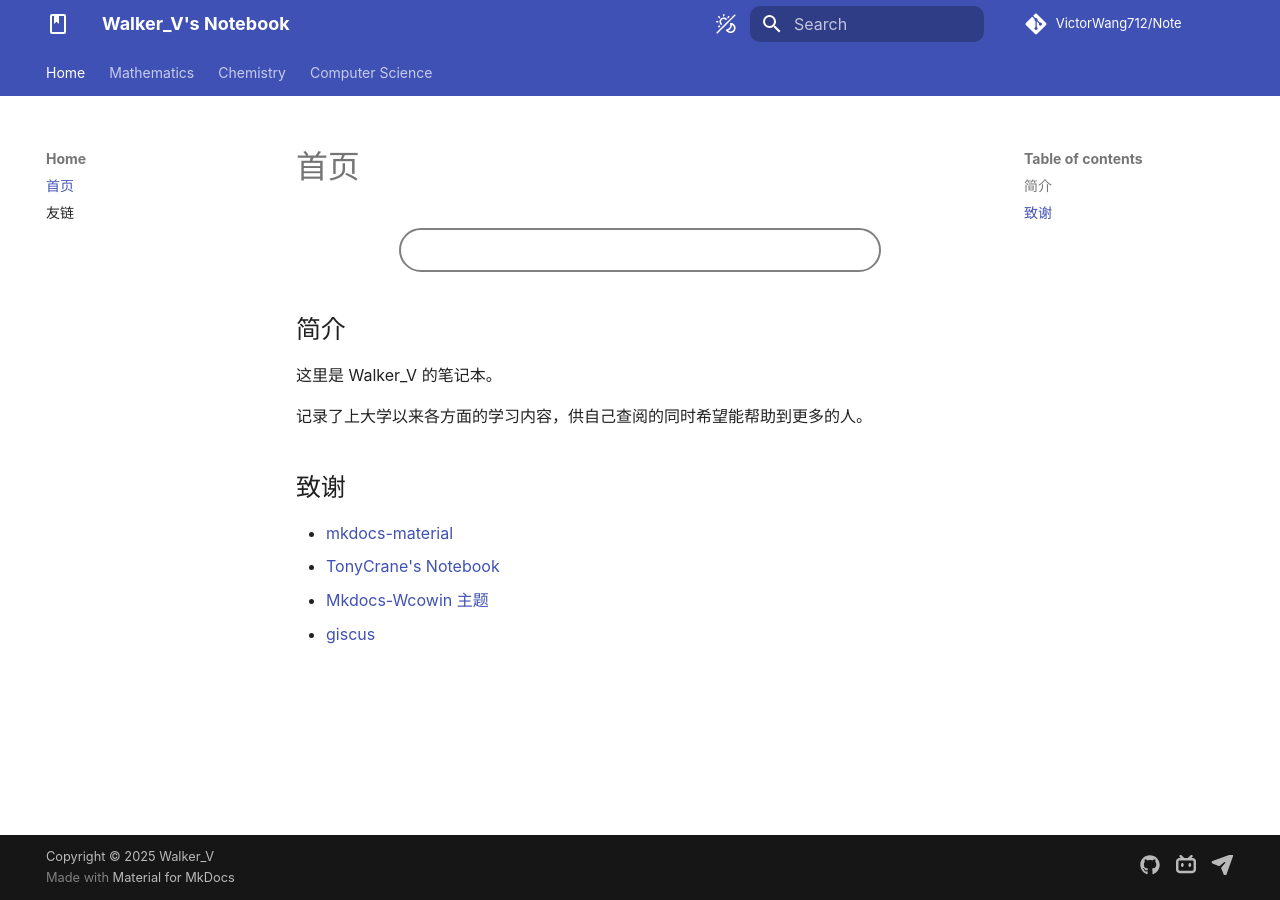
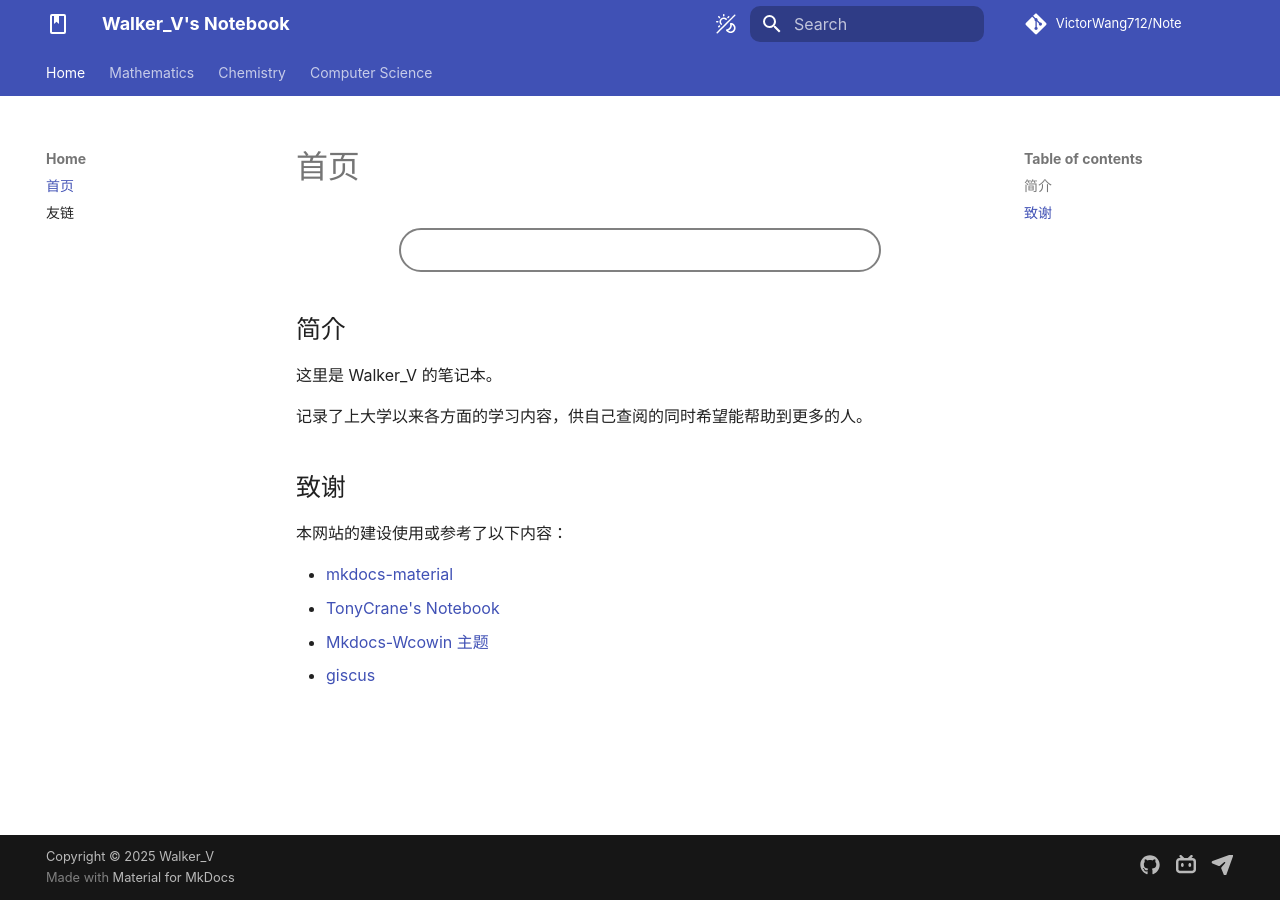
Before and after one commit to VictorWang712/Note, an MkDocs documentation site: the page built from docs/index.md, in a window 1280 px wide. Built offline with MkDocs 1.6.1 and Material for MkDocs 9.7.7, drawn with Linux system fonts in a browser that asks for light colours; some web fonts are replaced; comment, search, counter and statistics services are not loaded.

Commit message:
docs: Edit index

```diff
--- a/docs/index.md
+++ b/docs/index.md
@@ -56,6 +56,8 @@ statistics: true
 
 ## 致谢
 
+本网站的建设使用或参考了以下内容：
+
 - [mkdocs-material](https://github.com/squidfunk/mkdocs-material)
 - [TonyCrane's Notebook](https://github.com/TonyCrane/note/)
 - [Mkdocs-Wcowin 主题](https://github.com/Wcowin/Mkdocs-Wcowin)
```
